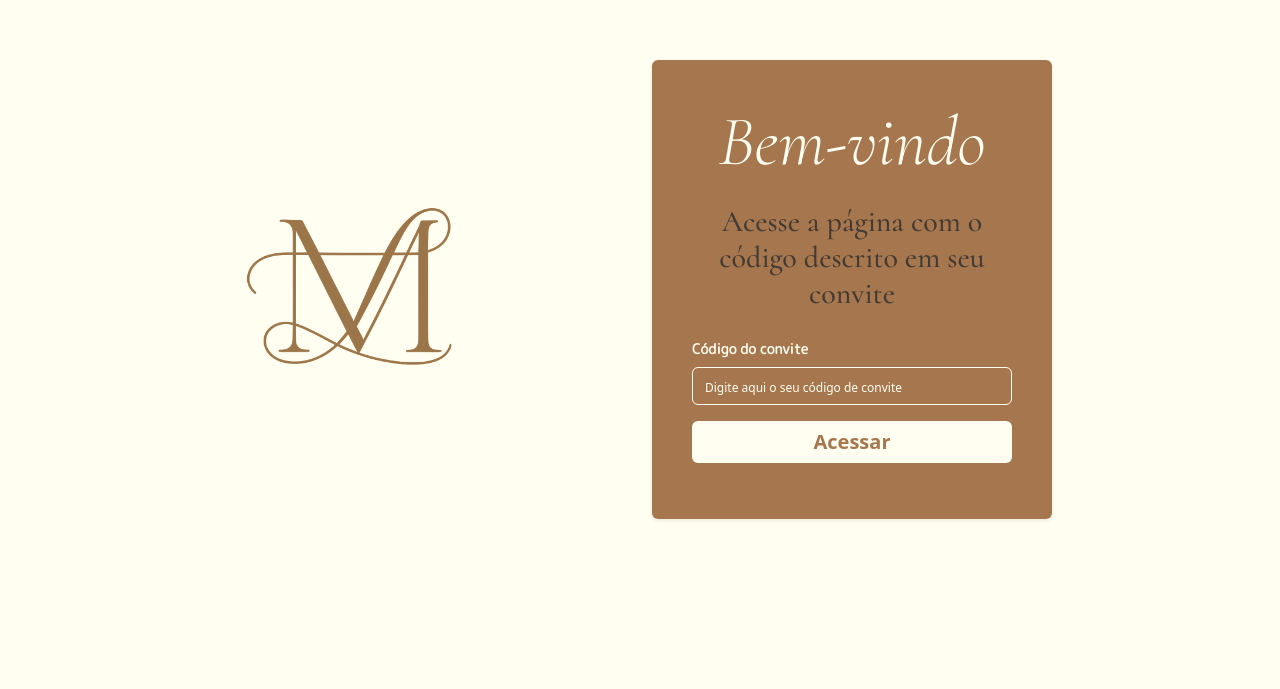
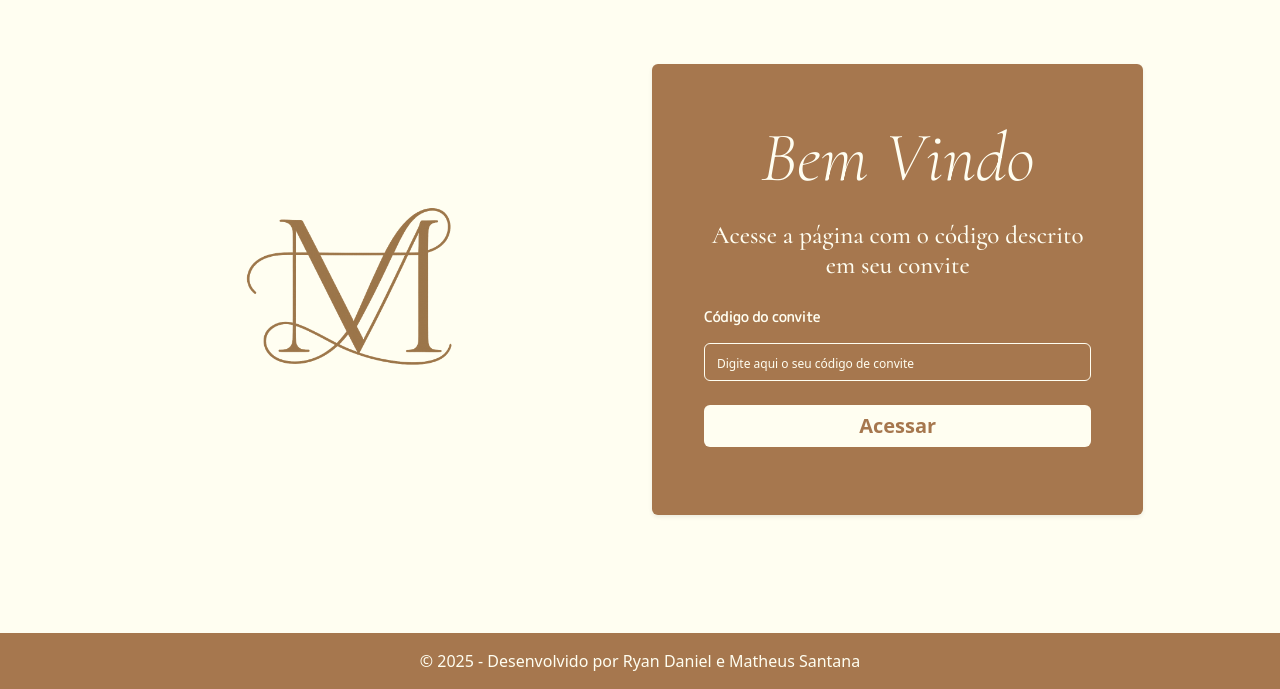
Before and after one commit to ryandanielsm/milaneelucas, a React (Vite) app: page /login in a window 1280 px wide. Shown: the part 111-800 px from the top of the page. Built offline with nearby package versions, Linux system fonts and the light colour scheme.

Commit message:
adicionando footer e header em todas as telas

```diff
--- a/src/App.css
+++ b/src/App.css
@@ -1,8 +1,3 @@
 body {
     background-color: #FFFEF1;
 }
-
-h1 {
-    font-family: "Cormorant", serif;
-    color: #A6774E;
-}
--- a/src/App.jsx
+++ b/src/App.jsx
@@ -3,6 +3,7 @@ import { useState } from 'react';
 import { BrowserRouter, Routes, Route, Navigate } from 'react-router-dom';
 import Login from './paginas/login/Login';
 import Inicio from './paginas/inicio/Inicio';
+import Footer from './componentes/footer/Footer';
 
 function App() {
   const [usuario, setUsuario] = useState(null);
@@ -23,6 +24,7 @@ function App() {
 
         <Route path="*" element={<Navigate to="/login" />} />
       </Routes>
+      <Footer></Footer>
     </BrowserRouter>
   );
 }
--- /dev/null
+++ b/src/componentes/footer/Footer.css
@@ -0,0 +1,8 @@
+footer {
+    color: var(--manteiga);
+    background-color: var(--marrom);
+    position: fixed;
+    bottom: 0;
+    left: 0;
+    width: 100%;
+}
--- /dev/null
+++ b/src/componentes/footer/Footer.jsx
@@ -0,0 +1,15 @@
+import './Footer.css';
+
+function Footer() {
+
+    return (
+        <>
+            <footer className="p-3 text-center">
+                <p className='m-0'>© 2025 - Desenvolvido por Ryan Daniel e Matheus Santana</p>
+            </footer>
+        </>
+    )
+}
+
+
+export default Footer;
--- /dev/null
+++ b/src/componentes/header/Header.jsx
@@ -0,0 +1,28 @@
+import logo from '../../assets/logo.PNG';
+
+
+function Header() {
+    return(
+    <>
+    <div className='d-flex align-items-center'>
+    <img src={logo} alt="" width={82} />
+    <ul className='list-unstyled d-flex'>
+        <li>
+            <a href="">INÍCIO</a>
+        </li>
+        <li>
+            <a href="">CERIMÔNIA</a>
+        </li>
+        <li>
+            <a href="">CONFIRMAR PRESENÇA</a>
+        </li>
+        <li>
+            <a href="">LISTA DE PRESENTES</a>
+        </li>
+    </ul>
+    </div>
+    </>
+    )
+}
+
+export default Header;
--- a/src/index.css
+++ b/src/index.css
@@ -5,3 +5,7 @@
     --verde: #7E8C54;
     --manteiga: #FFFEF1;
 }
+
+body {
+    min-height: 100vh;
+}
--- a/src/paginas/inicio/Inicio.jsx
+++ b/src/paginas/inicio/Inicio.jsx
@@ -1,6 +1,11 @@
+import Header from "../../componentes/header/header"
+import Footer from "../../componentes/footer/Footer"
+
+
 function Inicio() {
     return(
     <>
+    <Header></Header>
     <h1>pagina inicial</h1>
     </>
     )
--- a/src/paginas/login/Login.css
+++ b/src/paginas/login/Login.css
@@ -1,8 +1,8 @@
 .card {
     background-color: #A6774E;
     color: #FFFEF1;
-    padding: 2rem;
-    width: 90%;
+    padding: 2rem !important;
+    width: 90% !important;
 }
 
 .card-title {
@@ -14,8 +14,9 @@
 
 .card-subtitle {
     font-family: var(--fonte-principal);
-    font-size: 30px;
+    font-size: 25px;
     font-weight: 500;
+    color: var(--manteiga);
 
 }
 
--- a/src/paginas/login/Login.jsx
+++ b/src/paginas/login/Login.jsx
@@ -45,21 +45,21 @@ function Login({ onLogin }) {
         </div>
 
         <div className="col d-flex justify-content-start align-items-center vh-100">
-          <div className="card border-0 shadow-sm p-4" style={{ width: "100%", maxWidth: 400 }}>
-            <div className="card-body">
-              <h5 className="card-title text-center mb-4">Bem-vindo</h5>
-              <h6 className="card-subtitle text-center mb-4 text-muted">
+          <div className="card border-0 shadow-sm p-4" style={{ width: "100%", maxWidth: 500 }}>
+            <div className="card-body m-1">
+              <h5 className="card-title text-center mb-4">Bem Vindo</h5>
+              <h6 className="card-subtitle text-center mb-4">
                 Acesse a página com o código descrito em seu convite
               </h6>
 
               <form onSubmit={handleLogin}>
                 <div className="mb-3">
-                  <label htmlFor="codigoConvite" className="form-label mb-2">
+                  <label htmlFor="codigoConvite" className="form-label mb-3">
                     Código do convite
                   </label>
                   <input
                     type="text"
-                    className="form-control mb-3"
+                    className="form-control mb-4"
                     id="codigoConvite"
                     placeholder="Digite aqui o seu código de convite"
                     value={codigo}
```
Also changed, not shown: src/componentes/header/Header.css (added).
